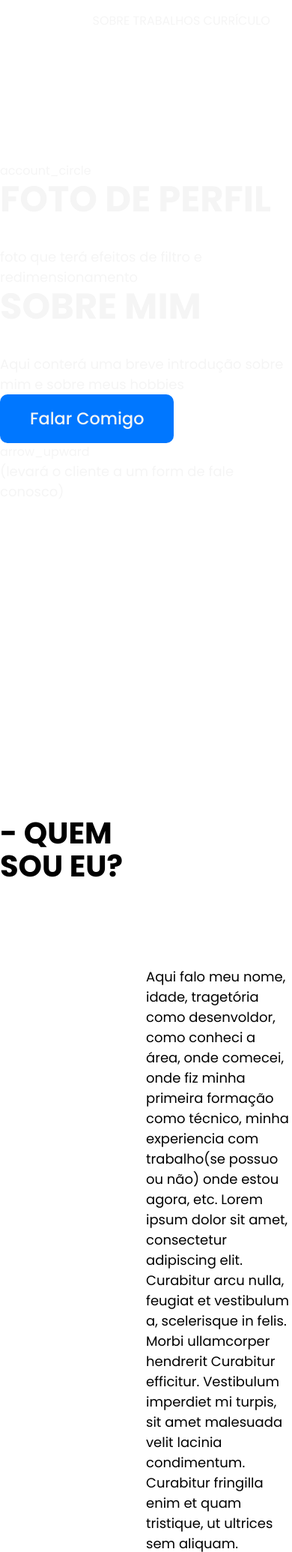
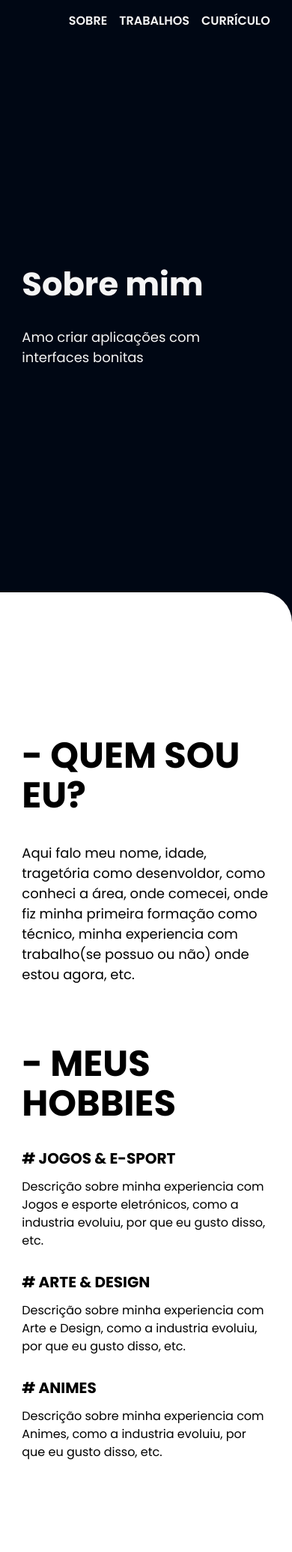
Before and after one commit to TheMachineDev/portfolio, a Flask app: page /about in a window 390 px wide; the page is wider, and only the part inside the window is pictured. Shown: the top 2070 px of that part at 75% size. Run offline with Flask 2, Linux system fonts and the light colour scheme; parts of the project's set-up code (start-up, migrations or seed data) failed here and were passed over; some libraries are stand-ins or nearby versions.

Commit message:
Página 'Sobre mim' responsiva e estilos da font do navbar arrumados

```diff
--- a/src/static/css/about.css
+++ b/src/static/css/about.css
@@ -1,60 +1,32 @@
-
-body{
-  background: var(--primary-font-color);
+.bg-white{
+  background: var(--clr-neutral-100);
 }
 
 /* section 1 */
 
-.primary-about{
-  background-color: var(--main-bg-color);
-  gap: 50px;
+.header-section__about{
+  min-height: 87vh;
+  display: flex;
+  align-items: center;
 }
 
-.about-desc{
-  display: flex;
-  justify-content: center;
-  align-items: center;
+.header-section__about h1{
+  font-size: var(--fs-xl);
 }
 
 /* section 2 */
 
-.midle-about{
-  height: auto;
-  color: black;
-  flex-direction: column;
+.about-section{
+  color: var(--clr-neutral-1000);
+  padding: 12em 0;
+  border-radius: 0 var(--border-radius-bg);
 }
 
-.about-me-wrapper{
-  display: flex;
+
+.about-hobby h3{
+  font-size: var(--fs-500);
 }
 
-.left-about-me, .right-about-me{
-  flex: 1 1 0;
-}
-
-.left-about-me h1, .about-hobby-title{
-  font-size: 2.5em;
-  font-weight: 700;
-  margin-top: 2.5em;
-}
-
-.right-about-me p{
-  margin-top: 300px;
-}
-
-.about-me{
-  margin-bottom: 100px;
-}
-
-.about-hobby-title{
-  margin-bottom: 100px;
-  font-weight: 700;
-}
-
-.hobby-cards-wrapper{
-  display: flex;
-  gap:75px;
-}
 
 .hobby-card{
   flex: 1 1 0;
@@ -62,26 +34,19 @@
 }
 
 .hobby-card p{
-  font-weight: 100;
+  font-size: var(--fs-300);
 }
 
-.about-hobby{
-  margin-bottom: 200px;
-}
 
 /* section 3 */
 
 .to-be-added{
-  background-color: var(--main-bg-color);
-  height: 1300px;
+  padding: 20em 0;
+}
+
+.to-be-added h2{
+  max-width: 1000px;
+  margin:0 auto;
+  text-align: center;
   font-weight: 500;
 }
-
-.to-be-added h1{
-  max-width: 1000px;
-  font-size: 5em;
-  margin:auto !important;
-  text-align: center;
-  line-height: 1em;
-  font-weight: 500;
-}
--- a/src/static/css/main.css
+++ b/src/static/css/main.css
@@ -169,7 +169,7 @@
   margin-top: 6rem;
   display: flex;
   align-items: center;
-  max-width: 40em;
+  max-width: 47.4em;
 }
 
 .social .icon{
@@ -209,6 +209,14 @@
 .logo{
   max-width: 77px;
 }
+
+/* nav */
+
+.nav__link{
+  font-size: var(--fs-300);
+  font-weight: 600;
+}
+
 
 /* footer */
 .footer{
--- a/src/templates/about.html
+++ b/src/templates/about.html
@@ -7,73 +7,39 @@
 {% block title %}About{% endblock %}
 
 {% block main %}
-<section class="section primary-about">
-  <div class="photo-wrapper left-img">
-    <span class="material-icons">
-      account_circle
-    </span>
-    <h2>FOTO DE PERFIL</h2>
-    <p>foto que terá efeitos de filtro e redimensionamento</p>
-  </div>
-  <div class="about about-desc">
-    <div class="about-wrapper">
-      <h1 class="section-title about-title">SOBRE MIM</h1>
-      <p class="about-content">Aqui conterá uma breve introdução sobre mim e sobre meus hobbies</p>
-      <button class="btn btn-style-1">Falar comigo</button>
-      <div class="btn-desc">
-        <span class="material-icons">
-          arrow_upward
-        </span>
-        <p>(levará o cliente a um form
-          de fale conosco)</p>
-      </div>
-    </div>
+<section class="header-section__about">
+  <div class="container">
+    <h1>Sobre mim</h1>
+    <p>Amo criar aplicações com interfaces bonitas</p>
   </div>
 </section>
 
-<section class="section midle-about">
-  <div class="about-me">
-    <div class="section-wrapper about-me-wrapper">
-      <div class="left-about-me">
-        <h1>- QUEM SOU EU?</h1>
-      </div>
-      <div class="right-about-me">
-        <p>Aqui falo meu nome, idade, tragetória como desenvoldor,
-          como conheci a área, onde comecei, onde fiz minha primeira
-          formação como técnico, minha experiencia com trabalho(se possuo ou não)
-          onde estou agora, etc. Lorem ipsum dolor sit amet, consectetur adipiscing elit.
-          Curabitur arcu nulla, feugiat et vestibulum a, scelerisque in felis. Morbi ullamcorper hendrerit Curabitur
-          efficitur.
-          Vestibulum imperdiet mi turpis, sit amet malesuada velit lacinia condimentum.
-          Curabitur fringilla enim et quam tristique, ut ultrices sem aliquam.
-          Interdum et malesuada fames ac ante ipsum primis in faucibus. Ut posuere,
-          justo vel dapibus aliquam, ligula massa fermentum ligula, eu aliquet
-          nulla orci nec turpis. Nullam commodo dictum dui ac elementum. Etiam
-          pretium vestibulum mauris, id gravida nisi convallis at. Sed luctus
-          volutpat est, id fermentum nisi </p>
-      </div>
+<section class="about-section bg-white">
+  <div class="container">
+    <div class="about-me lg:flex gap-12 justify-between mb-20 lg:mb-40">
+      <h2>- QUEM SOU EU?</h2>
+      <p class="flex-1 lg:mt-24">Aqui falo meu nome, idade, tragetória como desenvoldor,
+        como conheci a área, onde comecei, onde fiz minha primeira
+        formação como técnico, minha experiencia com trabalho(se possuo ou não)
+        onde estou agora, etc.</p>
     </div>
-  </div>
-  <div class="about-hobby">
-    <div class="section-wrapper about-hobby-wrapper">
-      <h1 class="about-hobby-title">- MEUS HOBBIES</h1>
-      <div class="hobby-cards-wrapper">
-        <div class="hobby-card">
-          <h2># JOGOS & E-SPORT</h2>
+    <div class="about-hobby">
+      <h2>- MEUS HOBBIES</h2>
+      <div class="hobby-cards-wrapper lg:flex gap-12">
+        <div class="hobby-card mb-8">
+          <h3># JOGOS & E-SPORT</h3>
           <p>Descrição sobre minha experiencia com Jogos e esporte eletrónicos,
-            como a industria evoluiu, por que eu gusto disso, etc. Lorem ipsum
-            dolor sit amet, consectetur adipiscing elit. </p>
+            como a industria evoluiu, por que eu gusto disso, etc.</p>
+        </div>
+        <div class="hobby-card mb-8">
+          <h3># ARTE & DESIGN</h3>
+          <p>Descrição sobre minha experiencia com Arte e Design, como a industria evoluiu,
+            por que eu gusto disso, etc.</p>
         </div>
         <div class="hobby-card">
-          <h2># ARTE & DESIGN</h2>
-          <p>Descrição sobre minha experiencia com Arte e Design, como a industria evoluiu,
-            por que eu gusto disso, etc. Lorem ipsum dolor sit amet, consectetur adipiscing elit.
-            Curabitur arcu nulla, </p>
-        </div>
-        <div class="hobby-card">
-          <h2># ANIMES</h2>
+          <h3># ANIMES</h3>
           <p>Descrição sobre minha experiencia com Animes, como a industria evoluiu, por que eu gusto disso,
-            etc. Lorem ipsum dolor sit amet, consectetur adipiscing elit. Curabitur arcu nulla, </p>
+            etc. </p>
         </div>
       </div>
     </div>
@@ -81,7 +47,9 @@
 
 </section>
 
-<section class="section to-be-added">
-  <h1>Provavel adição de imagens sobre os hobbies, etc (provavelmente adicionarei mais hobbies no futuro)</h1>
+<section class="to-be-added">
+  <div class="container">
+    <h2>Provavel adição de imagens sobre os hobbies, etc (talvez adicionarei mais hobbies no futuro)</h2>
+  </div>
 </section>
 {% endblock %}
--- a/src/templates/base.html
+++ b/src/templates/base.html
@@ -39,10 +39,12 @@
           </svg>
         </div>
       </a>
-      <nav class="navbar">
-        <a class="nav__link" href="{{ url_for('about') }}">SOBRE</a>
-        <a class="nav__link" href="{{ url_for('job') }}">TRABALHOS</a>
-        <a class="nav__link" href="{{ url_for('curriculum') }}">CURRÍCULO</a>
+      <nav class="navbar flex">
+        <div class="m-auto flex gap-4 lg:gap-8">
+          <a class="nav__link" href="{{ url_for('about') }}">SOBRE</a>
+          <a class="nav__link" href="{{ url_for('job') }}">TRABALHOS</a>
+          <a class="nav__link" href="{{ url_for('curriculum') }}">CURRÍCULO</a>
+        </div>
       </nav>
     </div>
   </header>
```
